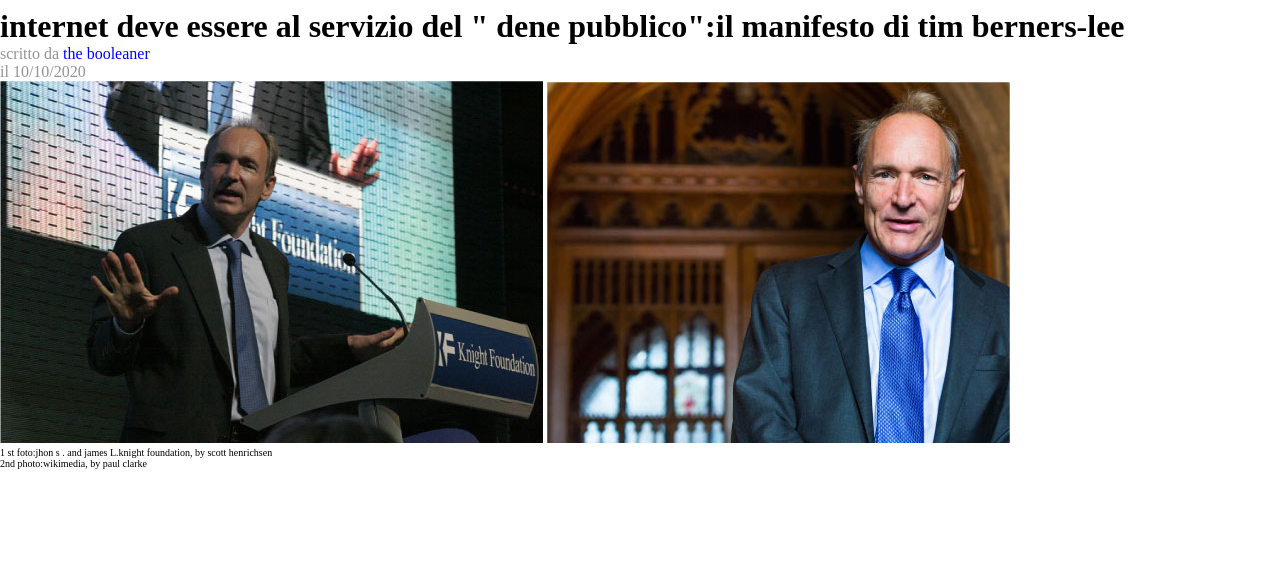
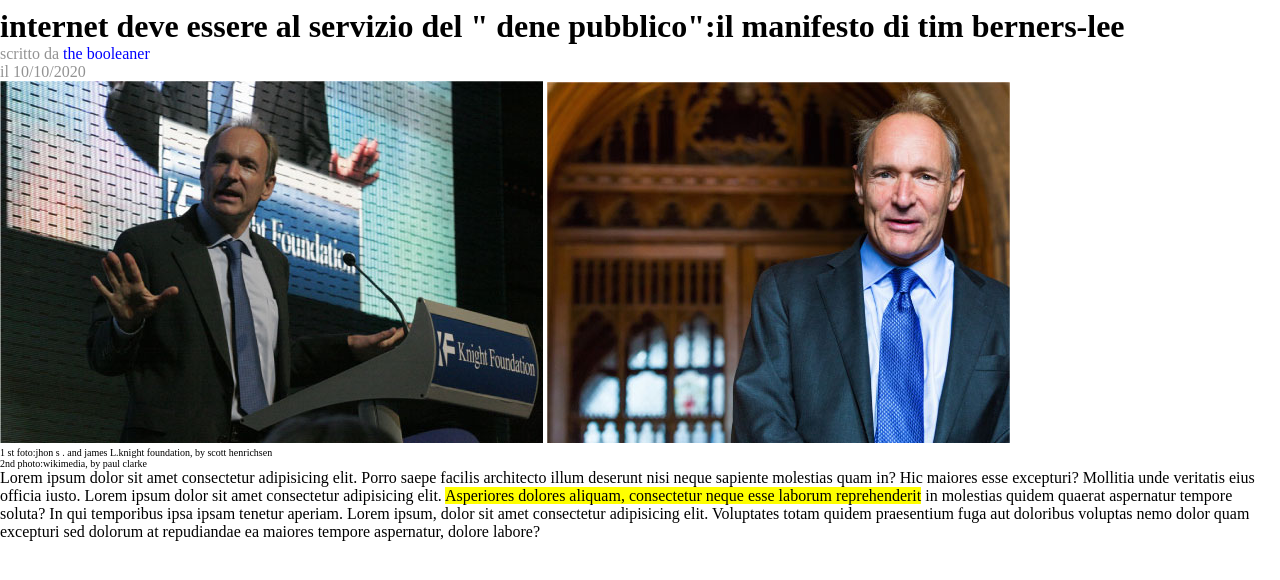
Before and after one commit to antoniolaikauf/html-css-booleaner, a plain HTML site: page index.html in a window 1280 px wide. Shown: the part 102-682 px from the top of the page. Drawn offline with Linux system fonts and the light colour scheme.

Commit message:
seconda sezione main

```diff
--- a/css/index.css
+++ b/css/index.css
@@ -32,3 +32,9 @@
 #descrizione-foto {
     font-size: 10px;
 }
+
+/* stili main */
+
+.importante{
+    background-color: yellow;
+}
--- a/index.html
+++ b/index.html
@@ -20,7 +20,7 @@
     </header>
 
     <main> <!--descrizione pagina-->
-        <section> <!--immagini-->
+        <section> <!-- prima sezione immagini-->
             <img src="img/tim-1.jpg" alt="immagine persona">
             <img src="img/tim-2.jpg" alt=" immagine persona">
             <div id="descrizione-foto">
@@ -28,7 +28,12 @@
                 2nd photo:wikimedia, by paul clarke
             </div>
         </section>
-        <section>
+        <section> <!--seconza sezione-->
+            <p>
+                Lorem ipsum dolor sit amet consectetur adipisicing elit. Porro saepe facilis architecto illum deserunt nisi neque sapiente molestias quam in? Hic maiores esse excepturi? Mollitia unde veritatis eius officia iusto.
+                Lorem ipsum dolor sit amet consectetur adipisicing elit. <span class="importante">Asperiores dolores aliquam, consectetur neque esse laborum reprehenderit</span>  in molestias quidem quaerat aspernatur tempore soluta? In qui temporibus ipsa ipsam tenetur aperiam.
+                Lorem ipsum, dolor sit amet consectetur adipisicing elit. Voluptates totam quidem praesentium fuga aut doloribus voluptas nemo dolor quam excepturi sed dolorum at repudiandae ea maiores tempore aspernatur, dolore labore?
+            </p>
 
         </section>
         <section>
```
